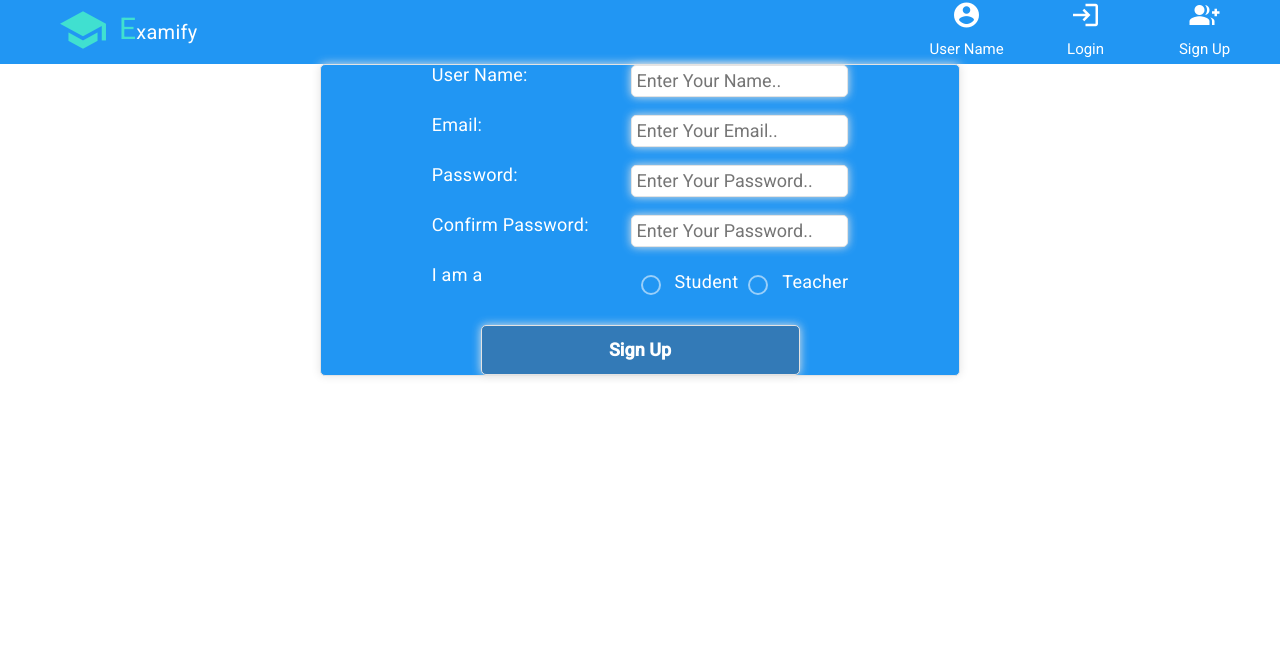
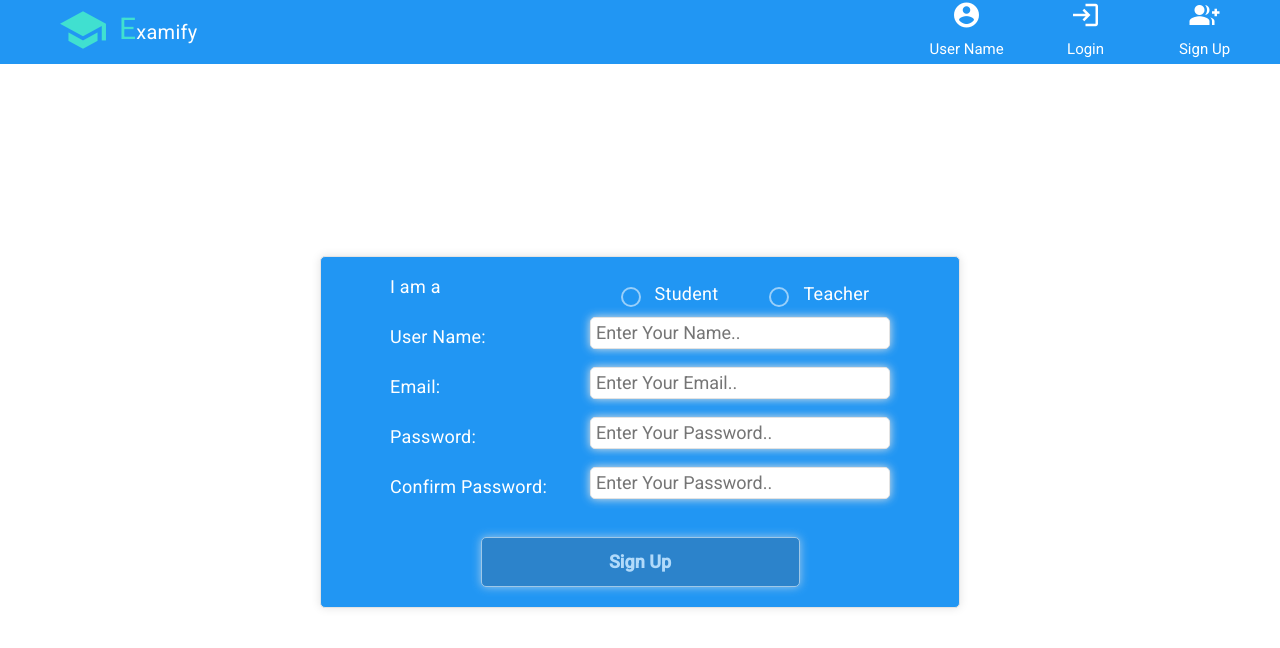
Before and after one commit to MohamedRagabAbbas/Examify, an Angular app: page /signUp in a window 1280 px wide. Shown: the top 648 px of the page. Built offline with nearby package versions, Linux system fonts and the light colour scheme.

Commit message:
add form and validators of sign up controllers

```diff
--- a/src/app/app.component.ts
+++ b/src/app/app.component.ts
@@ -2,11 +2,12 @@ import { Component } from '@angular/core';
 import { CommonModule } from '@angular/common';
 import { RouterOutlet } from '@angular/router';
 import { NavbarComponent } from './navbar/navbar.component';
+import { ReactiveFormsModule } from '@angular/forms';
 
 @Component({
   selector: 'app-root',
   standalone: true,
-  imports: [CommonModule, RouterOutlet,NavbarComponent],
+  imports: [CommonModule, RouterOutlet,NavbarComponent,ReactiveFormsModule],
   templateUrl: './app.component.html',
   styleUrls: ['./app.component.css']
 })
--- a/src/app/exam/exam.component.css
+++ b/src/app/exam/exam.component.css
@@ -37,7 +37,7 @@
     align-items: start;
     padding: 20px;
     border: 1px solid #ccc;
-    margin-bottom: 20px;
+    margin-bottom: 50px;
     background-color: aquamarine;
     border-radius: 0 0 10px 80px;
 }
--- a/src/app/sign-up/sign-up.component.css
+++ b/src/app/sign-up/sign-up.component.css
@@ -8,13 +8,15 @@
   display: flex;
   justify-content: center;
   align-items: center;
-  height: calc(100% - 64px);
+  height: calc(100vh - 64px);
+  width: 100%;
 }
 .container
 {
 
     width: 50%;
-    height: 80%;
+    padding-top: 20px;
+    padding-bottom: 20px;
     border: 1px solid #e3e3e3;
     border-radius: 5px;
     background-color: #2196f3;
@@ -42,13 +44,21 @@
     display: flex;
     flex-direction: column;
 }
+.inputs
+{
+    width: 60%;
+
+}
+input{
+    color: black;
+}
 
 .box
 {
     width: 500px;
     display: flex;
     flex-direction: row;
-    justify-content: space-evenly;
+    justify-content: space-between;
     flex-wrap: wrap;
 
 }
--- a/src/app/sign-up/sign-up.component.html
+++ b/src/app/sign-up/sign-up.component.html
@@ -1,32 +1,38 @@
 <div class="mainContainer">
-    <form [formGroup]="options" class="container"  >
-
-
+    <form [formGroup]="formGroup" class="container" (ngSubmit)="onSubmit()">
       <div class="box">
-
-
-            <div class="labels" >
+        <div class="labels">
+          <div class="labelElement"><label for="">I am a </label></div>
           <div class="labelElement"><label for="">User Name: </label></div>
+          <span style="display: flex; flex: 1 auto;" *ngIf = "name.invalid && name.dirty"></span>
           <div class="labelElement"><label for="">Email: </label></div>
+          <span style="display: flex; flex: 1 auto;" *ngIf = "email.invalid && email.dirty"></span>
+          <div class="labelElement" *ngIf="!hide"><label for="">Grade: </label></div>
+          <span style="display: flex; flex: 1 auto;" *ngIf = "grade.invalid && grade.dirty"></span>
           <div class="labelElement"><label for="">Password: </label></div>
+          <span style="display: flex; flex: 1 auto;" *ngIf = "password.invalid && password.dirty"></span>
           <div class="labelElement"><label for="">Confirm Password: </label></div>
-                <div class="labelElement"><label for="">I am a </label></div>
+          <span style="display: flex; flex: 1 auto;" *ngIf = "confirmPassword.dirty && (confirmPassword.invalid || confirmPassword.value !== password.value)"></span>
         </div>
 
-            <div class="inputs" >
-                <div class="inputElement"><input type="text" name="" id="" placeholder="Enter Your Name.." required ></div>
-                <div class="inputElement"><input type="text" name="" id="" placeholder="Enter Your Email.." required ></div>
-                <div class="inputElement"><input type="password" name="" id="" placeholder="Enter Your Password.."  ></div>
-                <div class="inputElement"><input type="password" name="" id="" placeholder="Enter Your Password.."  ></div>
-                <mat-radio-group class="options">
+        <div class="inputs">
+          <mat-radio-group class="options" formControlName="isStudent" style="align-self: center;">
             <mat-radio-button value="Student"><span class="motext">Student</span></mat-radio-button>
             <span class="takingSpace"></span>
-                    <mat-radio-button value="Teacher"><span class ="motext">Teacher</span></mat-radio-button>
+            <mat-radio-button value="Teacher"><span class="motext">Teacher</span></mat-radio-button>
           </mat-radio-group>
+          <div class="inputElement"><input type="text" placeholder="Enter Your Name.." formControlName="name"></div>
+          <h5 *ngIf = "name.invalid && name.dirty">{{getErrorMessage(name)}}</h5>
+          <div class="inputElement"><input type="text" placeholder="Enter Your Email.." formControlName="email"></div>
+          <h5 *ngIf = "email.invalid && email.dirty">{{getErrorMessage(email)}}</h5>
+          <div class="inputElement" *ngIf="!hide"><input type="text" placeholder="Enter Your Grade.." formControlName="grade"></div>
+          <h5 *ngIf = "grade.invalid && grade.dirty">{{getErrorMessage(grade)}}</h5>
+          <div class="inputElement"><input type="password" placeholder="Enter Your Password.." formControlName="password"></div>
+          <h5 *ngIf = "password.invalid && password.dirty">{{getErrorMessage(password)}}</h5>
+          <div class="inputElement"><input type="password" placeholder="Enter Your Password.." formControlName="confirmPassword"></div>
+          <h5 *ngIf=" confirmPassword.dirty && (confirmPassword.invalid || confirmPassword.value !== password.value)"> Passwords do not match.</h5>
         </div>
       </div>
-        <button type="button" class="btn btn-primary submit">Sign Up</button>
-
+      <button [disabled]="(formGroup.invalid || confirmPassword.value !== password.value)" class="btn btn-primary submit" type="submit" >Sign Up</button>
     </form>
-
   </div>
--- a/src/app/sign-up/sign-up.component.ts
+++ b/src/app/sign-up/sign-up.component.ts
@@ -1,6 +1,8 @@
 import { Component } from '@angular/core';
+import { CommonModule } from '@angular/common';
+
 import {routes} from '../app.routes';
-import {FormBuilder, FormControl, FormsModule, ReactiveFormsModule} from '@angular/forms';
+import {FormBuilder, FormControl, FormGroup, FormsModule, ReactiveFormsModule, Validators} from '@angular/forms';
 import {FloatLabelType, MatFormFieldModule} from '@angular/material/form-field';
 import {MatIconModule} from '@angular/material/icon';
 import {MatSelectModule} from '@angular/material/select';
@@ -19,14 +21,100 @@ import {MatCheckboxModule} from '@angular/material/checkbox';
     MatFormFieldModule,
     MatInputModule,
     MatSelectModule,
-    MatIconModule,],
+    MatIconModule,CommonModule],
   templateUrl: './sign-up.component.html',
   styleUrl: './sign-up.component.css'
 })
+
+
 export class SignUpComponent {
-  options = this._formBuilder.group({
+  formGroup: FormGroup;
+  hide = true;
 
-  });
+  constructor(private _formBuilder: FormBuilder) {
+    this.formGroup = this._formBuilder.group({
+      name: ['', [Validators.required, Validators.minLength(3)]],
+      email: ['', [Validators.required, Validators.email,Validators.pattern('^[a-zA-Z0-9_.]+@[a-zA-Z0-9-]+[\.][a-zA-Z]{2,}$')]],
+      grade: ['', [Validators.required, Validators.minLength(1)]],
+      password: ['', [Validators.required, Validators.minLength(8), Validators.pattern('^(?=.*[0-9])(?=.*[a-z])(?=.*[A-Z])(?=.*[@#$%^&+=])(?=\\S+$).{8,}$')]],
+      confirmPassword: ['', [Validators.required, Validators.minLength(8)]],
+      isStudent: ['', [Validators.required]],
+    });
 
-  constructor(private _formBuilder: FormBuilder) {}
+    this.formGroup.get('isStudent')?.valueChanges.subscribe(value => {
+      this.hide = value === 'Teacher';
+      if (this.hide) {
+        this.formGroup.get('grade')?.reset();
+      }
+      if(this.isStudent.value==='Teacher')
+      {
+        this.formGroup.get('grade')?.clearValidators();
+        this.formGroup.get('grade')?.updateValueAndValidity();
+      }
+      else
+      {
+        this.formGroup.get('grade')?.setValidators([Validators.required, Validators.minLength(1)]);
+        this.formGroup.get('grade')?.updateValueAndValidity();
+      }
+    });
+
+    this.formGroup.get('confirmPassword')?.valueChanges.subscribe(value => {
+      console.log(this.confirmPassword.invalid && this.confirmPassword.dirty && this.confirmPassword.value !== this.password.value);
+    });
+  }
+  onSubmit() {
+    console.log(this.formGroup.value);
+  }
+
+  get name() {
+    return this.formGroup.get('name') as FormControl;
+  }
+
+  get email() {
+    return this.formGroup.get('email') as FormControl;
+  }
+
+  get grade() {
+    return this.formGroup.get('grade') as FormControl;
+  }
+
+  get password() {
+    return this.formGroup.get('password') as FormControl;
+  }
+
+  get confirmPassword() {
+    return this.formGroup.get('confirmPassword') as FormControl;
+  }
+
+  get isStudent() {
+    return this.formGroup.get('isStudent') as FormControl;
+  }
+
+  getErrorMessage(control: FormControl) {
+
+    if(this.email.hasError('pattern'))
+    {
+      return `You must enter a valid email address`;
+    }
+    if (control.hasError('required')) {
+      return 'You must enter a value';
+    }
+
+    if (control.hasError('email')) {
+      return `You must enter a valid email address`;
+    }
+
+    if(control.hasError('pattern'))
+    {
+      return `You must enter a valid password, consists of atleast one special character, /n one number, one smallCase character and one uppderCase character`;
+    }
+
+    if (control.hasError('minlength')) {
+      if(control===this.password)
+        return `You must enter atleast 8 characters`;
+      return `You must enter atleast 3 characters`;
+    }
+
+    return 'Error, Please Enter Valid Input';
+  }
 }
```
Lines whose indentation alone changed are shown as unchanged.
